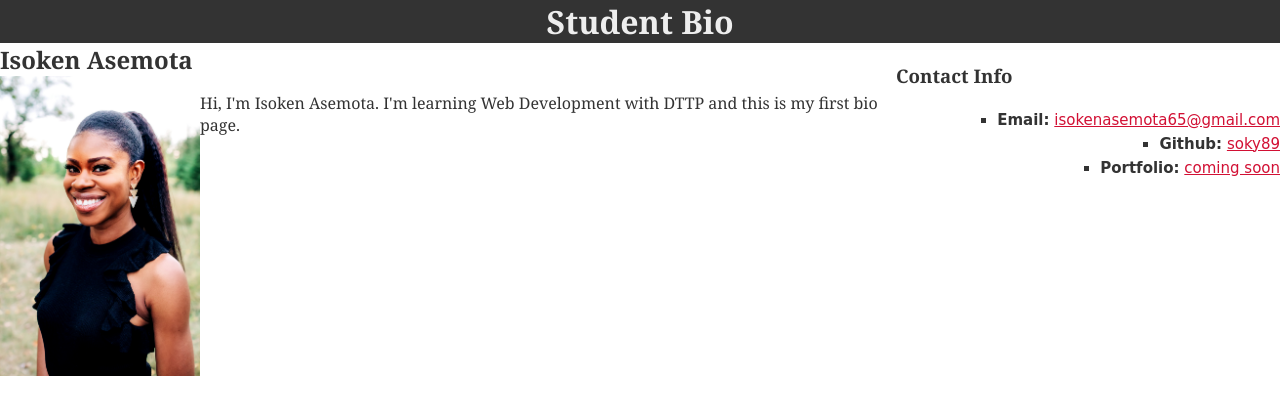
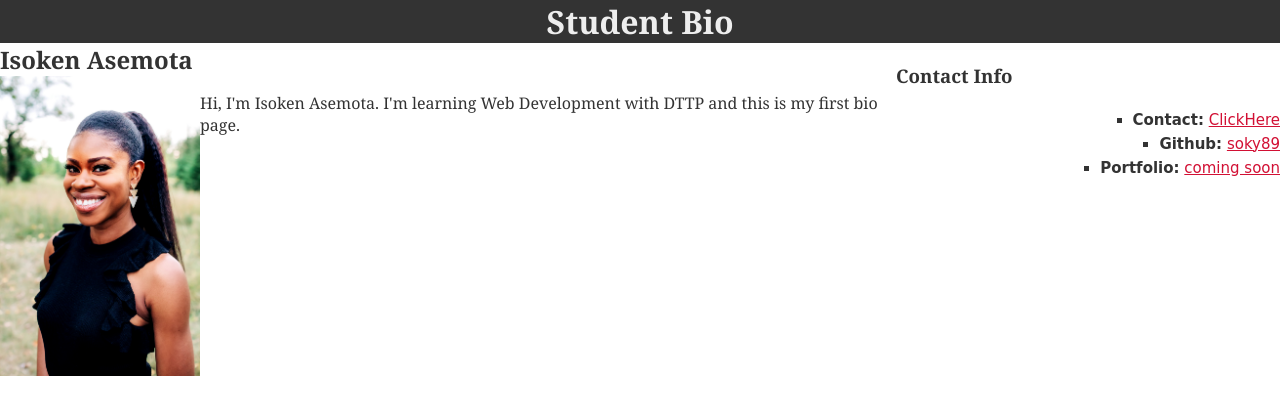
Before and after one commit to isokenasemota/myfirstrepository, a plain HTML site: page index.html in a window 1280 px wide. Drawn offline with Linux system fonts and the light colour scheme.

Commit message:
added contact us form

```diff
--- a/index.html
+++ b/index.html
@@ -19,7 +19,7 @@
   <section id="contact-info">
     <h3>Contact Info</h3>
     <ul>
-      <li><strong>Email:</strong> <a href="#">isokenasemota65@gmail.com</a></li><br>
+      <li><strong>Contact:</strong> <a href="./contactus.html">ClickHere</a></li><br>
       <li><strong>Github:</strong> <a href="#">soky89</a></li><br>
       <li><strong>Portfolio:</strong> <a href="#">coming soon</a></li><br>
     </ul>
```
Also changed, not shown: 1 other file.
